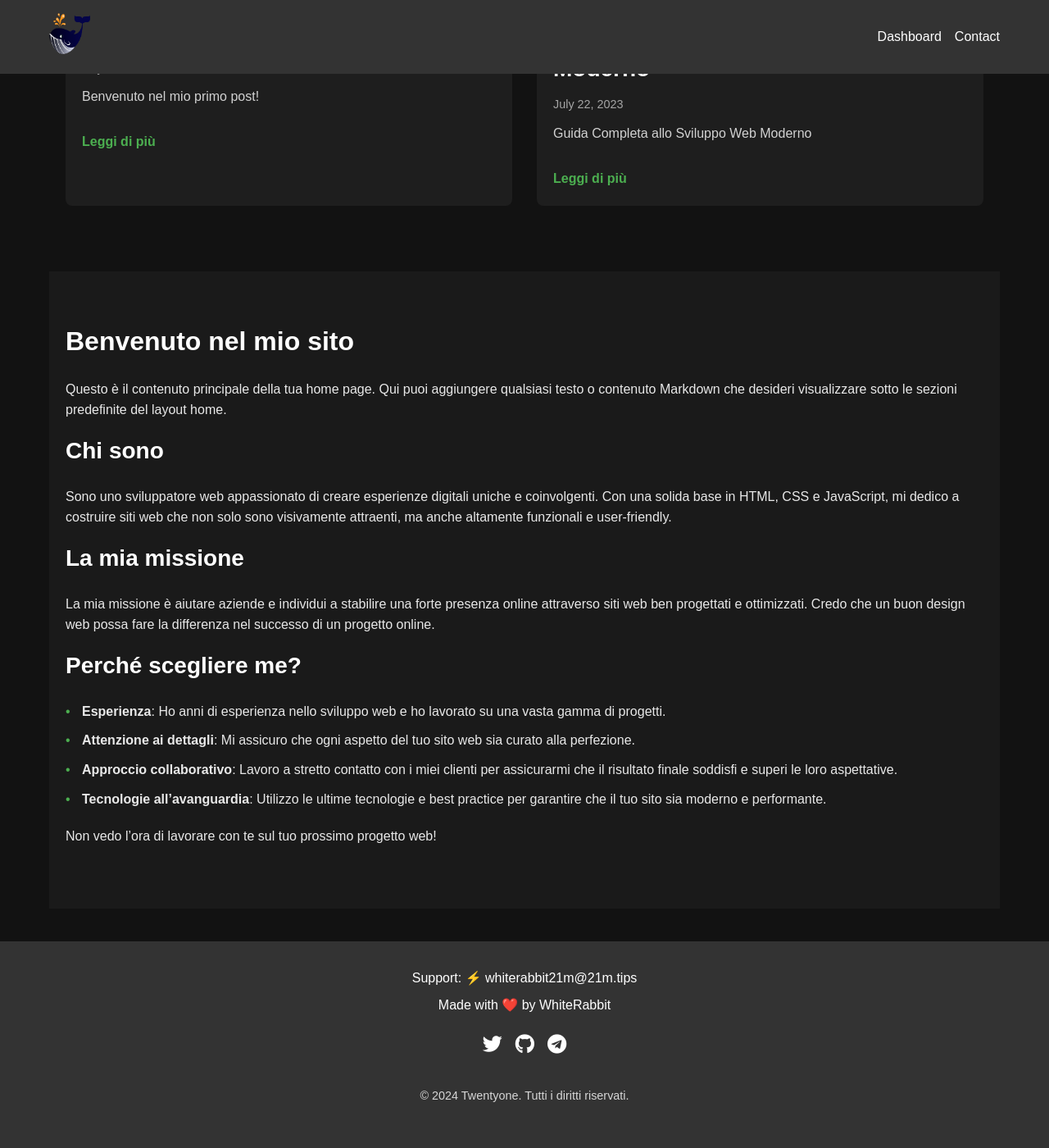
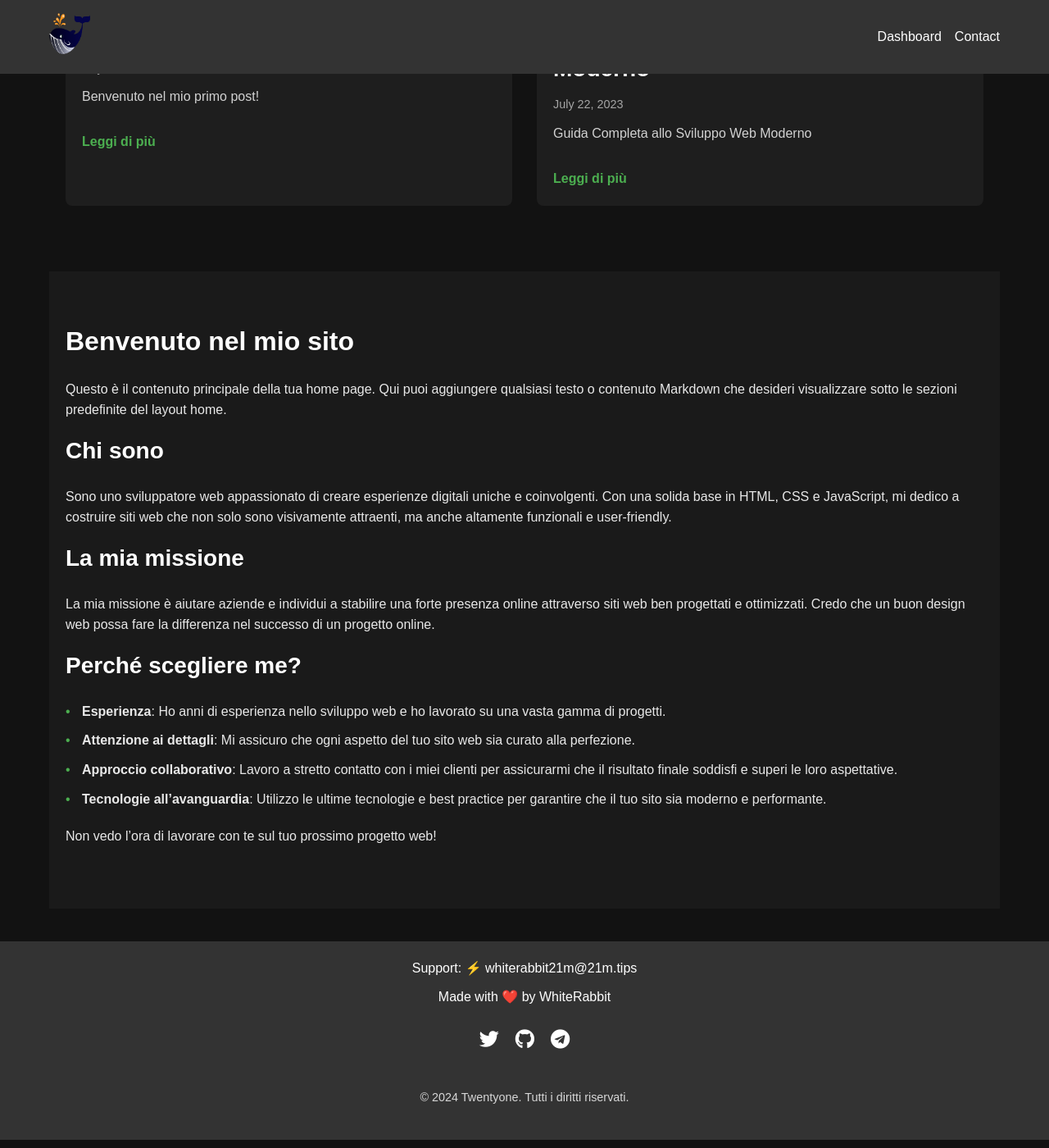
Before and after one commit to whiterabbit21m-test/whiterabbit21m-test.github.io, a Jekyll site: the page built from index.md, in a window 1280 px wide and 1400 px high, scrolled down 1272 px. Shown: the whole window at 82% size. Built offline with Jekyll 4.4.1, drawn with Linux system fonts in a browser that asks for light colours.

Commit message:
Update _footer.scss

```diff
--- a/_sass/_footer.scss
+++ b/_sass/_footer.scss
@@ -1,57 +1,51 @@
+// Footer
 .site-footer {
-  background-color: #333;
-  color: #fff;
-  padding: 2rem 0;
-  width: 100%;
-  margin-top: auto; // Questo aiuta a spingere il footer verso il basso
-}
+  background-color: $primary-color;
+  color: $text-color;
+  padding: 20px 0;
+  margin-top: auto;
+  width: 100%; // Assicura che il footer occupi tutta la larghezza
 
   .footer-container {
     display: flex;
     flex-direction: column;
     align-items: center;
+    max-width: $max-width;
+    margin: 0 auto;
+    padding: 0 20px;
+    width: 100%; // Assicura che il contenuto del footer si estenda
   }
 
   .footer-content {
     text-align: center;
-  margin-bottom: 1rem;
+    margin-bottom: 20px;
   }
 
   .footer-email,
   .footer-made-by {
-  margin-bottom: 0.5rem;
+    margin-bottom: 10px;
   }
 
   .social-icons {
     display: flex;
     justify-content: center;
-  margin-top: 1rem;
-}
+    margin-top: 20px;
 
-.social-icon {
-  color: #fff;
-  font-size: 1.5rem;
-  margin: 0 0.5rem;
+    a {
+      color: $text-color;
+      font-size: 24px;
+      margin: 0 10px;
       transition: color 0.3s ease;
 
       &:hover {
-    color: #4CAF50;
+        color: $secondary-color;
+      }
     }
   }
 
   .copyright {
-  margin-top: 1rem;
+    margin-top: 20px;
     font-size: 0.9rem;
     opacity: 0.8;
   }
-
-// Assicurati che il contenuto principale si espanda per spingere il footer verso il basso
-body {
-  display: flex;
-  flex-direction: column;
-  min-height: 100vh;
 }
-
-.page-content {
-  flex: 1 0 auto;
-}
```
Lines whose indentation alone changed are shown as unchanged.
